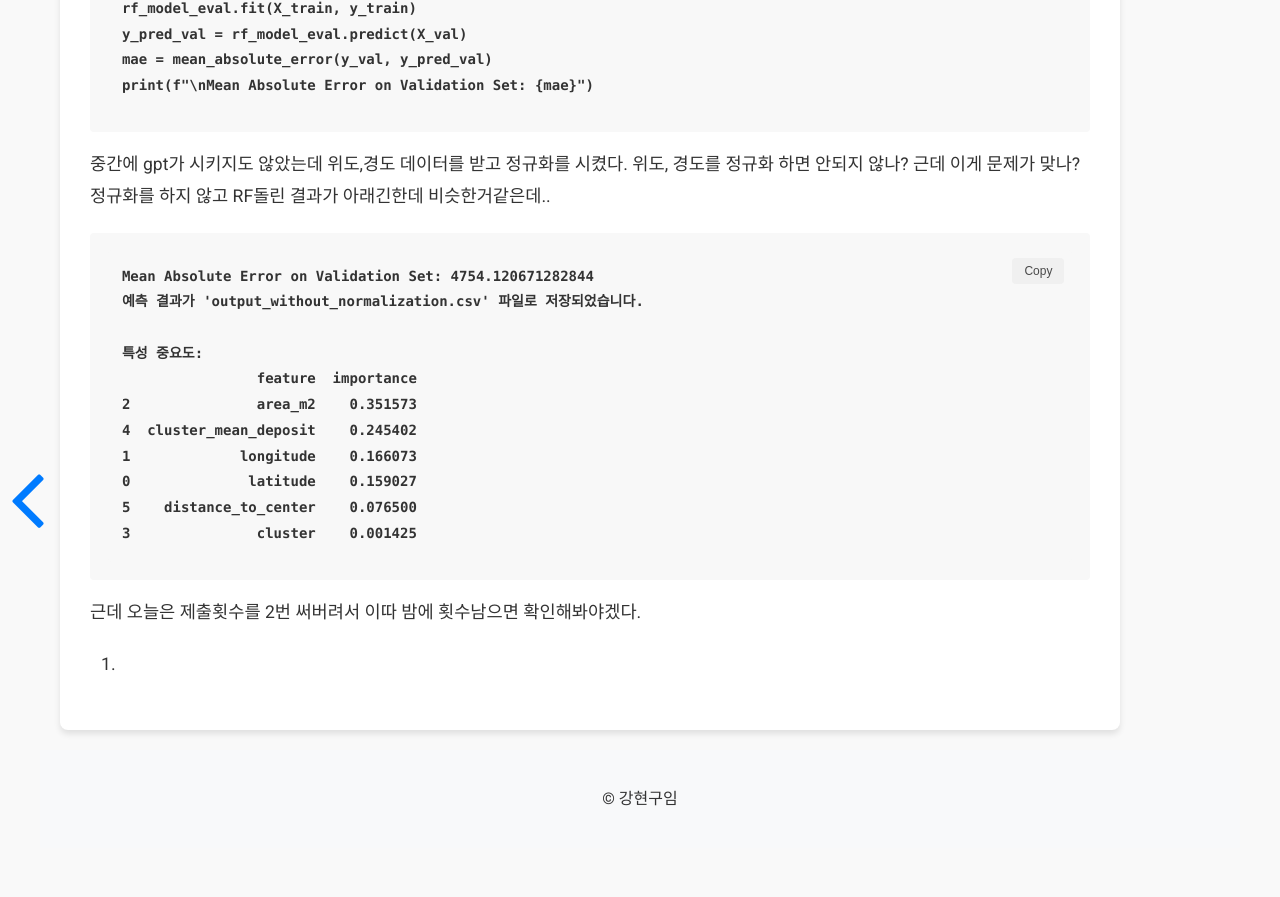
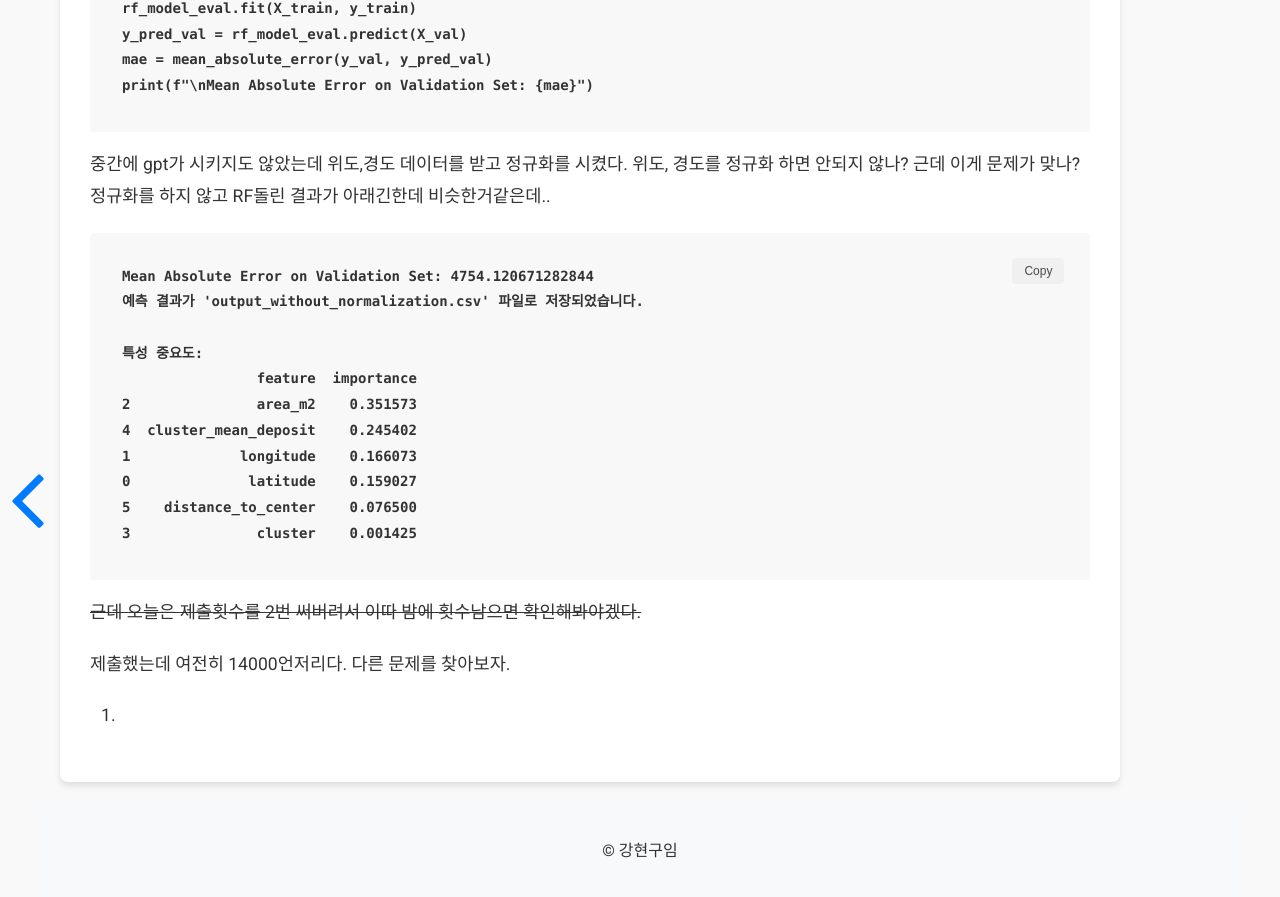
Before and after one commit to ardkyer/ardkyer.github.io, a Jekyll site: the page built from _posts/2024-10-10- 클러스터링.md, in a window 1280 px wide and 900 px high, scrolled down 8129 px. Shown: the top 897 px of the window. Built offline with Jekyll 4.4.1, drawn with Linux system fonts in a browser that asks for light colours; nearby versions of some CDN libraries; comment, search, counter and statistics services are not loaded; before the commit the page ends 8977 px from its top, so only the background shows below that.

Commit message:
Add blog post

````diff
--- a/_posts/2024-10-10- 클러스터링.md
+++ b/_posts/2024-10-10- 클러스터링.md
@@ -245,6 +245,8 @@ Mean Absolute Error on Validation Set: 4754.120671282844
 3               cluster    0.001425
 ```
 
-근데 오늘은 제출횟수를 2번 써버려서 이따 밤에 횟수남으면 확인해봐야겠다.
+~~근데 오늘은 제출횟수를 2번 써버려서 이따 밤에 횟수남으면 확인해봐야겠다.~~
+
+제출했는데 여전히 14000언저리다. 다른 문제를 찾아보자.
 
 3.
````
